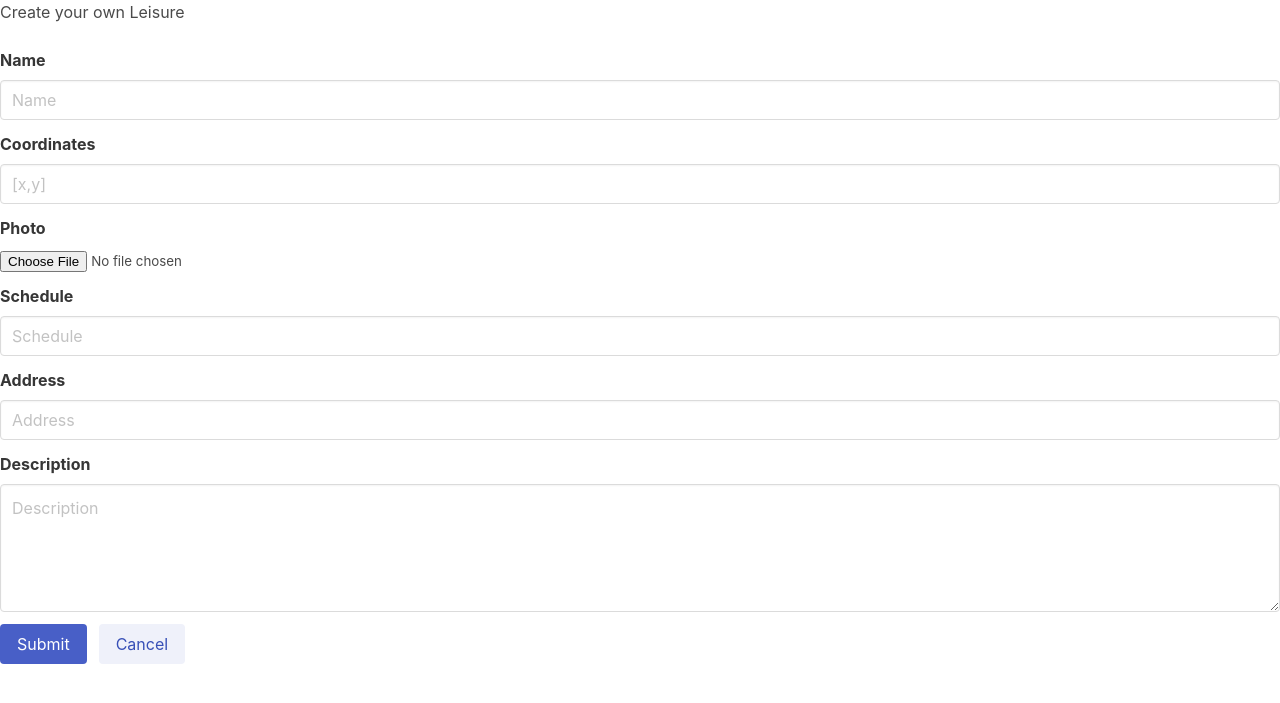
After one commit to Shafledome/yatam-web-cloud, a Flask app: page /leisure/create/ in a window 1280 px wide. The commit adds this page. Shown: the top 703 px of the page. Run offline with Flask 2, Linux system fonts and the light colour scheme; some libraries are stand-ins or nearby versions.

Commit message:
Add leisure first version

```diff
--- a/main.py
+++ b/main.py
@@ -6,6 +6,7 @@ from entities.event_entity import Event
 from entities.graffity_entity import Graffiti
 from entities.leisure_entity import Leisure
 from entities.rating_entity import Rating
+from entities.user_leisure_entity import UserLeisure
 
 import json
 
@@ -40,7 +41,7 @@ def show_home():
     return render_template('home.html')
 
 
-@app.route('/map', methods=['GET', 'POST'])
+@app.route('/map/', methods=['GET', 'POST'])
 def show_map():
     if request.method == 'POST':
         req = request.get_json()
@@ -52,11 +53,28 @@ def show_map():
         return render_template('map.html')
 
 
-@app.route('/leisure', methods=['GET'])
+@app.route('/leisure/', methods=['GET'])
 def show_leisure():
     idLeisure = request.args.get('id')
     print(idLeisure)
     return render_template('leisure.html', id=idLeisure)
+
+
+@app.route('/leisure/create/', methods=['GET', 'POST'])
+def create_leisure():
+    if request.method == 'GET':
+        return render_template('create_leisure.html', user=current_user)
+    elif request.method == 'POST':
+        name = request.form['name']
+        coordinates = request.form['coordinates']
+        description = request.form['description']
+        photo = request.form['photo']
+        schedule = request.form['schedule']
+        address = request.form['address']
+        UserLeisure.create_user_leisure()
+
+
+        return Response({'status': 'OK'})
 # LEISURES - GET
 
 
--- /dev/null
+++ b/templates/create_leisure.html
@@ -0,0 +1,102 @@
+{% extends 'base.html'%}
+{% block content %}
+<h1>
+    Create your own Leisure
+</h1>
+
+<br/>
+<div class="field">
+  <label class="label">Name</label>
+  <div class="control">
+    <input class="input" id="name" type="text" placeholder="Name">
+  </div>
+</div>
+<div class="field">
+  <div class="control">
+    <input id="user" type="hidden" value={{user.u_id}}>
+  </div>
+</div>
+<div class="field">
+  <label class="label">Coordinates</label>
+  <div class="control">
+    <input class="input" id="coordinates" type="text" placeholder="[x,y]">
+  </div>
+</div>
+
+<div class="field">
+  <label class="label">Photo</label>
+  <div class="control">
+    <input id="photo" type="file" accept=".jpg,.png,.svg">
+  </div>
+</div>
+
+<div class="field">
+  <label class="label">Schedule</label>
+  <div class="control">
+    <input class="input" id="schedule" type="text" placeholder="Schedule">
+  </div>
+</div>
+
+<div class="field">
+  <label class="label">Address</label>
+  <div class="control">
+    <input class="input" id="address" type="text" placeholder="Address">
+  </div>
+</div>
+
+<div class="field">
+  <label class="label">Description</label>
+  <div class="control">
+    <textarea class="textarea" id="description" placeholder="Description"></textarea>
+  </div>
+</div>
+
+<div class="field is-grouped">
+  <div class="control">
+    <button class="button is-link" onclick=crearLeisure()>Submit</button>
+  </div>
+  <div class="control">
+    <button class="button is-link is-light">Cancel</button>
+  </div>
+</div>
+
+<script>
+  var photo = document.getElementById("photo");
+  var url_photo=""
+  photo.addEventListener("change", ev => {
+            const formData = new FormData();
+            formData.append("image", ev.target.files[0]);
+            fetch("https://api.imgur.com/3/image/",{
+              method:"post",
+              headers:{
+                Authorization:"Client-ID 812e393caa20a49"
+            },
+              body: formData
+          }).then(data=>data.json()).then(data =>{
+            url_photo = data.data.link;
+          })
+          });
+    function crearLeisure(){
+        var name = document.getElementById("name");
+        var address = document.getElementById("address");
+        var user = document.getElementById("user");
+        var coordinates = document.getElementById("coordinates");
+        var description = document.getElementById("description");
+        var schedule = document.getElementById("schedule");
+        if(name.value !== "" && address.value!=="" && coordinates.value!==""
+        && url_photo!=""){
+                var request = new XMLHttpRequest();
+                request.onreadystatechange = () => {
+                    if (request.status == 200) {
+                        window.location.href = '/leisure?id='+url_photo;
+                    }
+                };
+                request.open('POST', '/leisure/create/', true);
+                request.setRequestHeader('Content-Type', 'application/x-www-form-urlencoded;charset=UTF-8');
+                request.setRequestHeader('Access-Control-Allow-Origin', '*');
+                request.send(`name=${name.value}&user=${user.uid}&coordinates=${coordinates.value}&description=${description.value}&photo=${url_photo}&schedule=${schedule.value}&address=${address.value}`);
+        }
+    }
+</script>
+
+{% endblock %}
--- a/templates/map.html
+++ b/templates/map.html
@@ -134,7 +134,7 @@
 
   //Redireccion a info del Leisure
   function infoLeisure(id){
-   return "/leisure?id="+id;
+   return "/leisure/?id="+id;
   }
 
 
@@ -171,7 +171,7 @@
             }
         }
         if(result==undefined){
-            window.location.href('/map');
+            window.location.href('/map/');
         }else{
             fetch(`${window.origin}/map`,{
                 method: "POST",
```
Also changed, not shown: entities/user_leisure_entity.py (added, +84 -0 lines).
